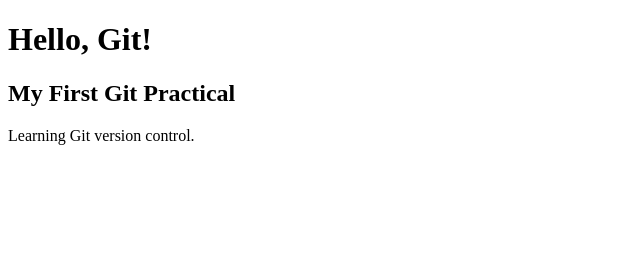
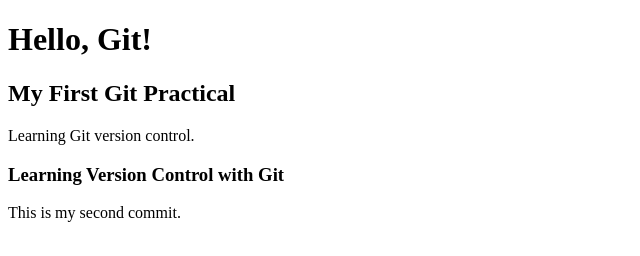
Before and after one commit to AdityaTh1401/GitHub-Practical, a plain HTML site: page index.html in a window 1280 px wide. Shown: the whole page, without its empty margins (0-640 px from the left). Drawn offline with Linux system fonts and the light colour scheme.

Commit message:
Add heading to HTML page

```diff
--- a/index.html
+++ b/index.html
@@ -8,5 +8,7 @@
     <h1>Hello, Git!</h1>
     <h2>My First Git Practical</h2>
     <p>Learning Git version control.</p>
+    <h3>Learning Version Control with Git</h3>
+    <p>This is my second commit.</p>
 </body>
 </html>
```
